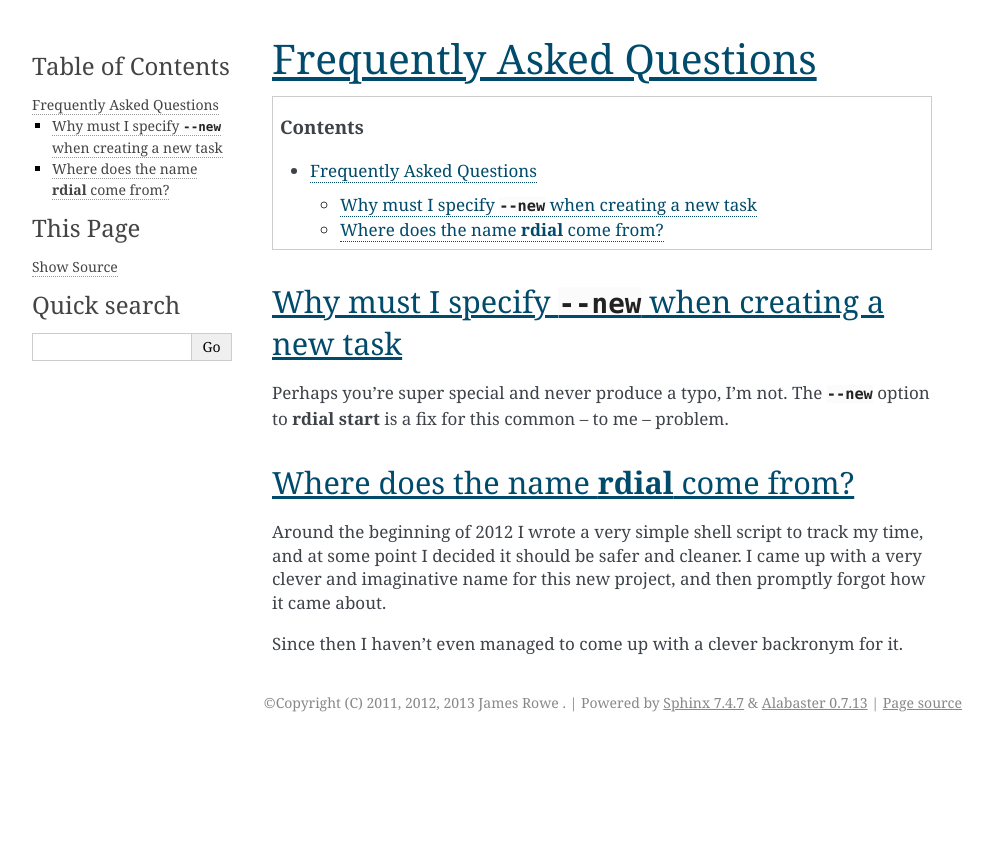
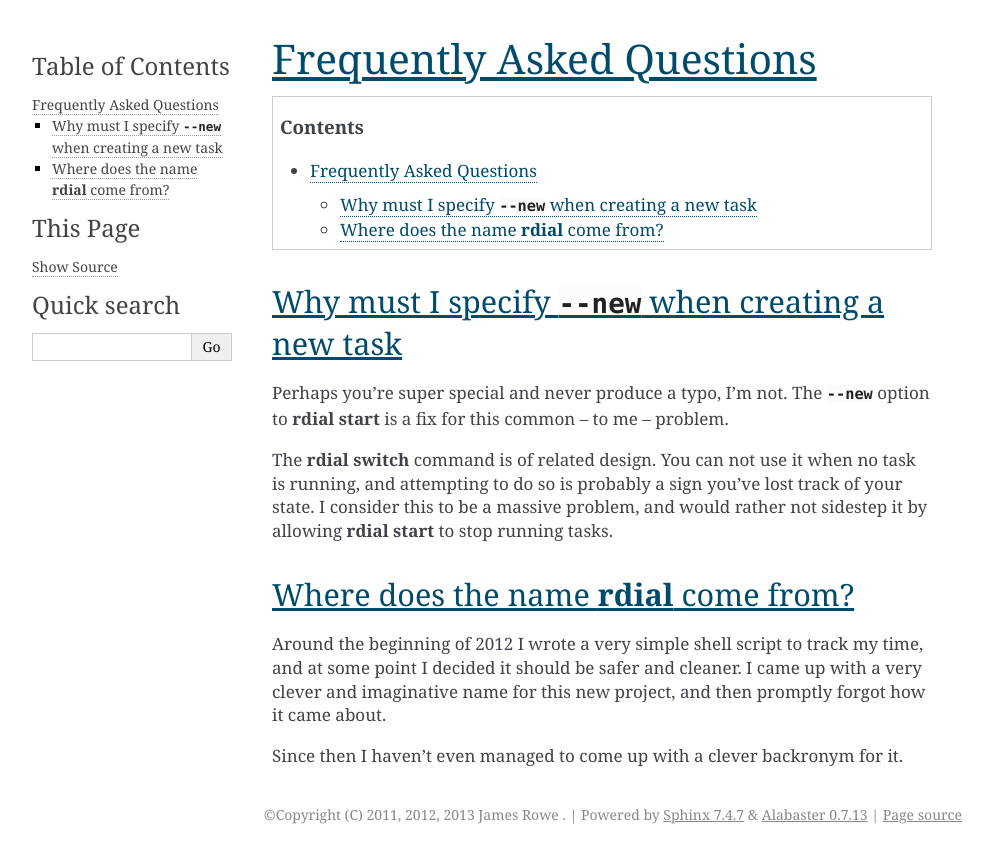
Before and after one commit to JNRowe/rdial, a Sphinx documentation site: the page built from doc/faq.rst, in a window 1280 px wide. Shown: the top 863 px of the page, without its empty margins (148-1141 px from the left). Built offline with Sphinx 7.4.7, drawn with Linux system fonts in a browser that asks for light colours.

Commit message:
Add switch when not running to --new FAQ.

```diff
--- a/doc/faq.rst
+++ b/doc/faq.rst
@@ -13,6 +13,11 @@ Perhaps you're super special and never produce a typo, I'm not.  The
 :option:`--new` option to :command:`rdial start` is a fix for this common -- to
 me -- problem.
 
+The :command:`rdial switch` command is of related design.  You can not use it
+when no task is running, and attempting to do so is probably a sign you've lost
+track of your state.  I consider this to be a massive problem, and would rather
+not sidestep it by allowing :command:`rdial start` to stop running tasks.
+
 Where does the name :program:`rdial` come from?
 '''''''''''''''''''''''''''''''''''''''''''''''
 
```
